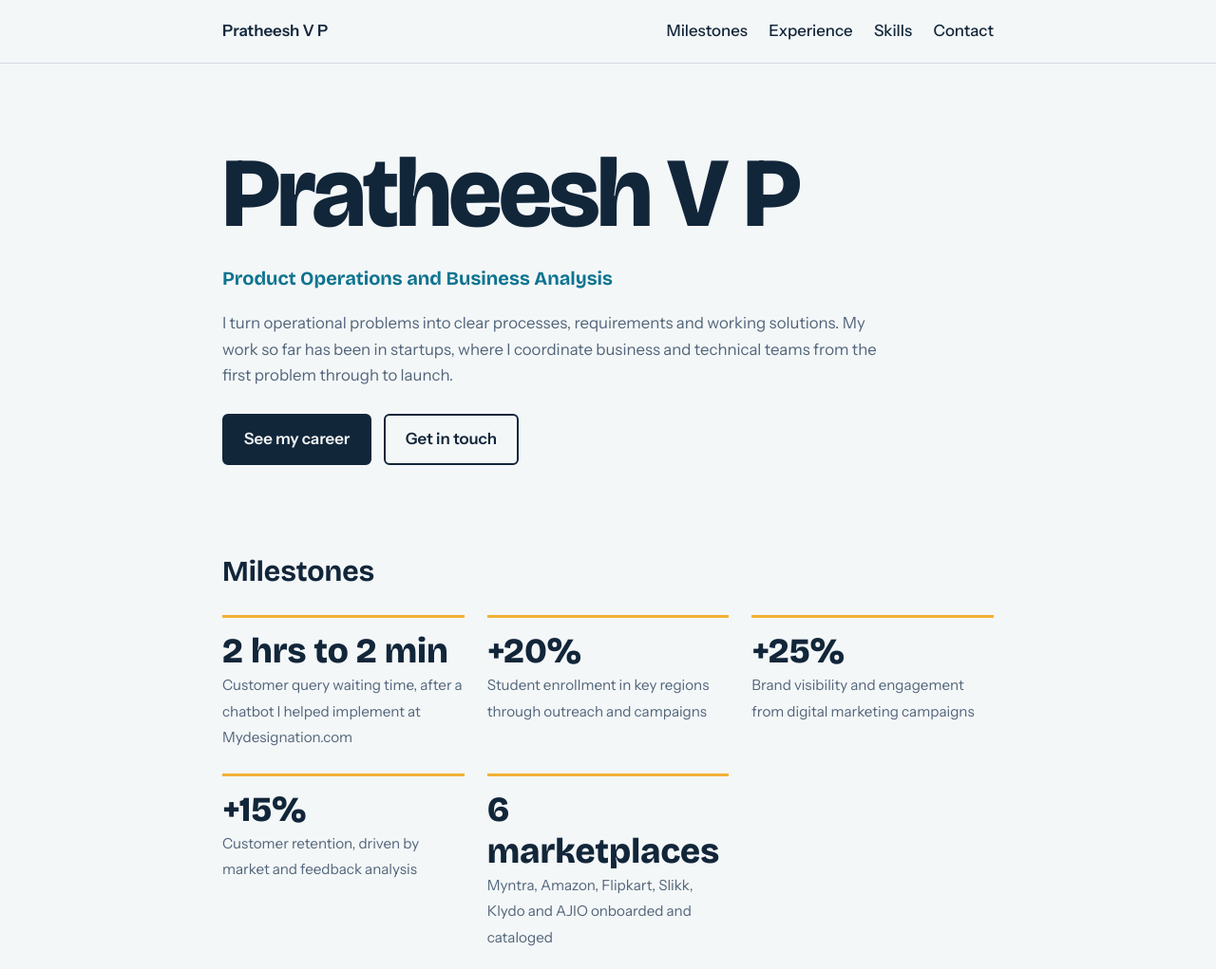
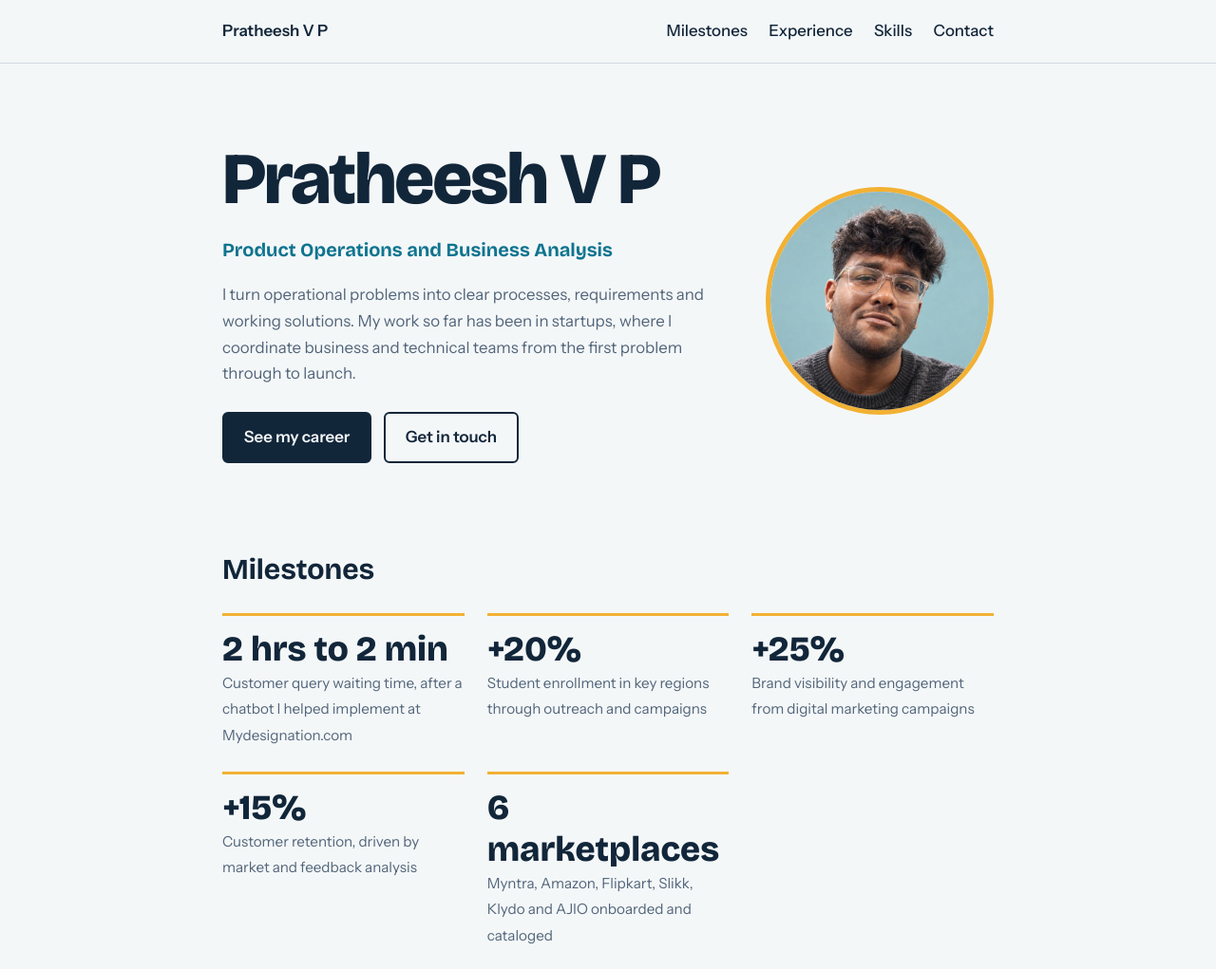
Before and after one commit to pratheesheyyy/pratheesheyyy.github.io, a plain HTML site: page index.html in a window 1280 px wide. Shown: the top 1021 px of the page at 95% size. Drawn offline with nearby package versions, Linux system fonts and the light colour scheme.

Commit message:
Add files via upload

```diff
--- a/index.html
+++ b/index.html
@@ -51,7 +51,19 @@
 
     /* ---------- 4. HERO (the first thing visitors see) ---------- */
     .hero { padding: 5rem 0 2rem; }
-    .hero h1 { font-size: clamp(3rem, 11vw, 6.5rem); font-weight: 800; letter-spacing: -0.03em; }
+    /* Hero layout: text on the left, photo on the right (photo goes on top on phones) */
+    .hero { display: flex; align-items: center; justify-content: space-between; gap: 3rem; }
+    .hero-text { flex: 1; min-width: 0; }
+    .hero h1 { font-size: clamp(2.6rem, 8vw, 4.8rem); font-weight: 800; letter-spacing: -0.03em; }
+    .photo {
+      width: 240px; height: 240px; flex-shrink: 0;
+      border-radius: 50%; object-fit: cover;      /* crops the image into a circle */
+      border: 5px solid var(--mark);              /* marigold ring: change or remove here */
+    }
+    @media (max-width: 700px) {
+      .hero { flex-direction: column-reverse; align-items: flex-start; gap: 1.8rem; }
+      .photo { width: 160px; height: 160px; }
+    }
     .hero .role { font: 600 1.25rem var(--head); color: var(--accent); margin: 1.2rem 0 1.4rem; }
     .hero p { max-width: 62ch; color: var(--muted); margin: 0 0 1.6rem; }
     .btns { display: flex; flex-wrap: wrap; gap: .8rem; }
@@ -119,6 +131,7 @@
 
     <!-- HERO -->
     <header class="hero">
+      <div class="hero-text">
       <h1>Pratheesh V P</h1>
       <div class="role">Product Operations and Business Analysis</div>
       <p>I turn operational problems into clear processes, requirements and working solutions. My work so far has been in startups, where I coordinate business and technical teams from the first problem through to launch.</p>
@@ -126,6 +139,9 @@
         <a class="btn fill" href="#experience">See my career</a>
         <a class="btn" href="#contact">Get in touch</a>
       </div>
+      </div>
+      <!-- PROFILE PHOTO: replace photo.jpg in the repository to change it -->
+      <img class="photo" src="photo.jpg" alt="Portrait of Pratheesh V P" width="240" height="240">
     </header>
 
     <!-- MILESTONES: edit the numbers and labels here -->
```
Also changed, not shown: photo.jpg (added).
